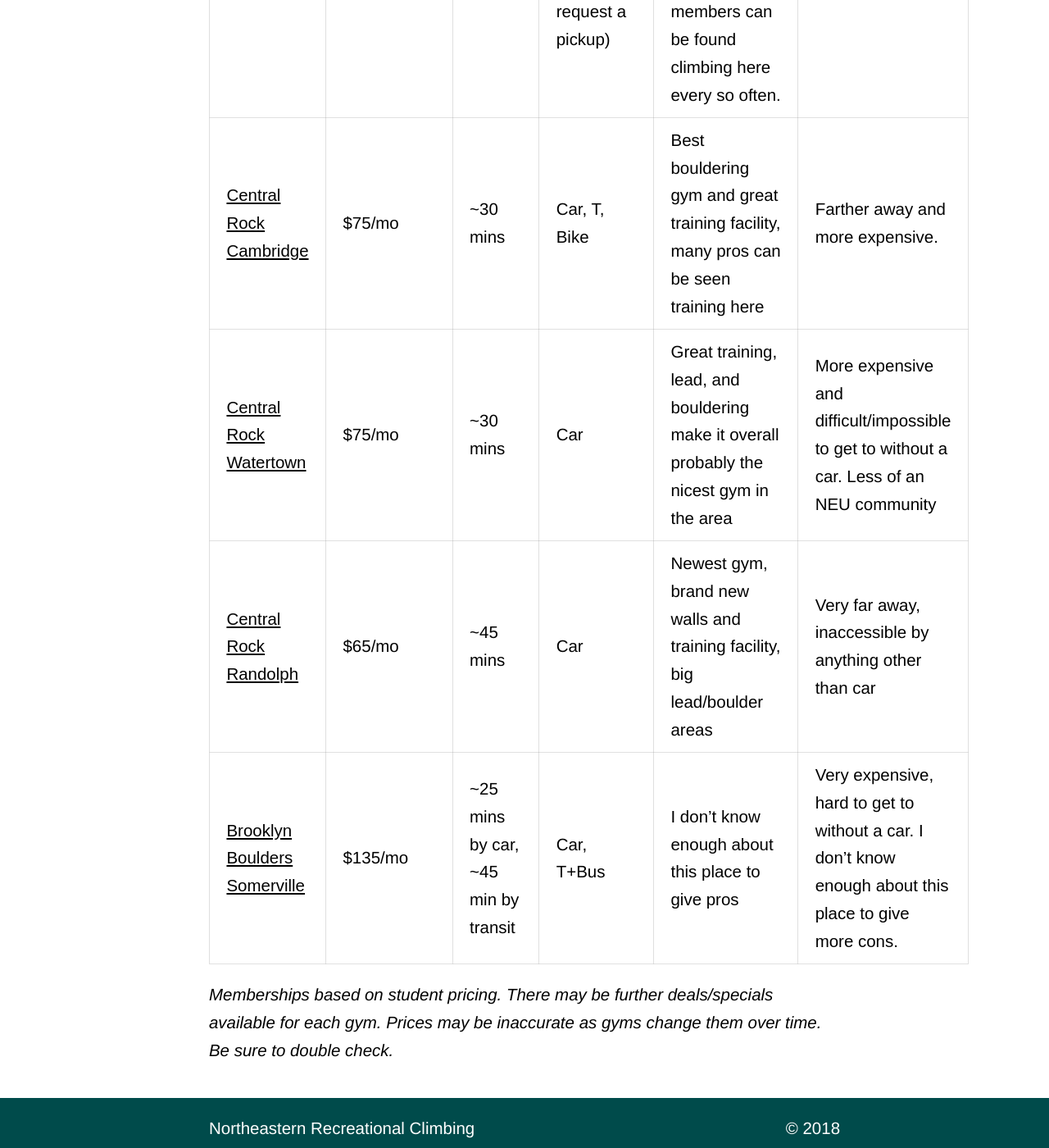
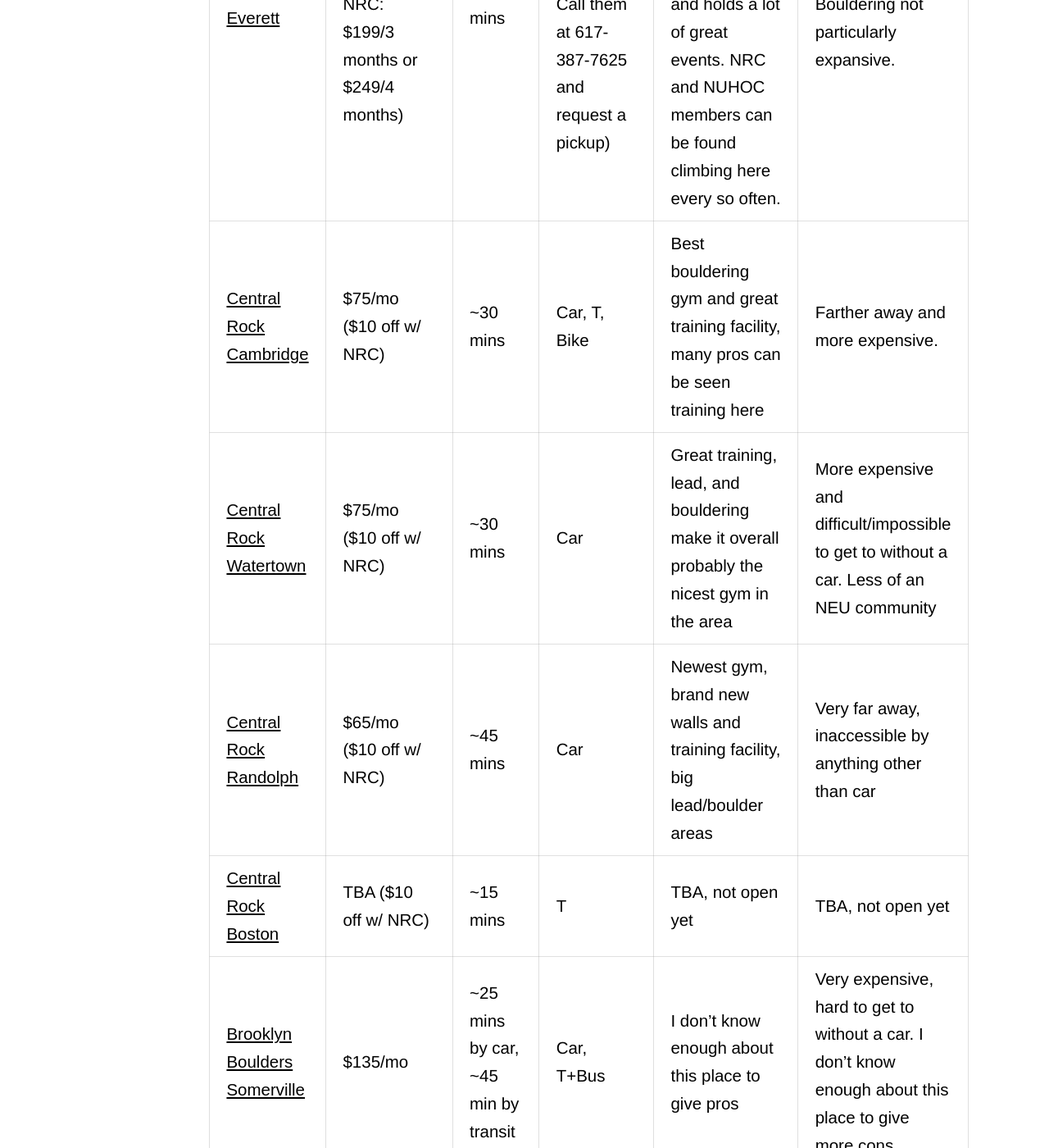
Before and after one commit to NortheasternClimbing/northeasternclimbing.github.io, a Jekyll site: the page built from nrc/wiki/gyms.md, in a window 1280 px wide and 1400 px high, scrolled down 1425 px. Shown: the whole window at 82% size. Built offline with Jekyll 4.4.1, drawn with Linux system fonts in a browser that asks for light colours; some of the changed text lies outside the part shown.

Commit message:
added discounts and new CRG

```diff
--- a/nrc/wiki/gyms.md
+++ b/nrc/wiki/gyms.md
@@ -3,13 +3,14 @@
 layout: nrc
 ---
 
+*Memberships based on student pricing. There may be further deals/specials available for each gym. Prices may be inaccurate as gyms change them over time. Be sure to double check.*
+
 Local Climbing Gyms | Membership | Avg. Travel Time | Accessible by | Pros | Cons
 --------------------|------------|------------------|---------------|------|-----
-[Rock Spot Climbing South Boston](http://southboston.rockspotclimbing.com/) | $59/mo (10$ off w/ NRC) | South Boston (~15-30 mins) | T, Bike, Walk, Car | NRC members have a $10 on monthly membership. It is also the closest/easiest accessible gym to campus and cheapest. This is where the NRC community is centered. | Bad/short rope climbing. Relatively inexperienced setting team so problems are inconsistent and tend to focus on big, powerful moves.
-[Metrorock Everett](https://www.metrorock.com/boston) | $75/mo | ~45 mins | Car, T (Orange line -> Wellington Station -> Call them at 617-387-7625 and request a pickup) | Huge lead climbing and toproping area and a friendly atmosphere, Metro creates a community and holds a lot of great events. NRC and NUHOC members can be found climbing here every so often. | Farther away and more expensive. Bouldering not particularly expansive.
-[Central Rock Cambridge](https://centralrockgym.com/cambridge/) | $75/mo | ~30 mins | Car, T, Bike | Best bouldering gym and great training facility, many pros can be seen training here | Farther away and more expensive.
-[Central Rock Watertown](https://centralrockgym.com/watertown/) | $75/mo | ~30 mins | Car | Great training, lead, and bouldering make it overall probably the nicest gym in the area | More expensive and difficult/impossible to get to without a car. Less of an NEU community
-[Central Rock Randolph](https://centralrockgym.com/randolph/) | $65/mo | ~45 mins | Car | Newest gym, brand new walls and training facility, big lead/boulder areas | Very far away, inaccessible by anything other than car
+[Rock Spot Climbing South Boston](http://southboston.rockspotclimbing.com/) | $59/mo ($10 off w/ NRC) | South Boston (~15-30 mins) | T, Bike, Walk, Car | NRC members have a $10 on monthly membership. It is also the closest/easiest accessible gym to campus and cheapest. This is where the NRC community is centered. | Bad/short rope climbing. Relatively inexperienced setting team so problems are inconsistent and tend to focus on big, powerful moves.
+[Metrorock Everett](https://www.metrorock.com/boston) | $75/mo (or discounted semester passes, with NRC: $199/3 months or $249/4 months) | ~45 mins | Car, T (Orange line -> Wellington Station -> Call them at 617-387-7625 and request a pickup) | Huge lead climbing and toproping area and a friendly atmosphere, Metro creates a community and holds a lot of great events. NRC and NUHOC members can be found climbing here every so often. | Farther away and more expensive. Bouldering not particularly expansive.
+[Central Rock Cambridge](https://centralrockgym.com/cambridge/) | $75/mo ($10 off w/ NRC) | ~30 mins | Car, T, Bike | Best bouldering gym and great training facility, many pros can be seen training here | Farther away and more expensive.
+[Central Rock Watertown](https://centralrockgym.com/watertown/) | $75/mo ($10 off w/ NRC) | ~30 mins | Car | Great training, lead, and bouldering make it overall probably the nicest gym in the area | More expensive and difficult/impossible to get to without a car. Less of an NEU community
+[Central Rock Randolph](https://centralrockgym.com/randolph/) | $65/mo ($10 off w/ NRC) | ~45 mins | Car | Newest gym, brand new walls and training facility, big lead/boulder areas | Very far away, inaccessible by anything other than car
+[Central Rock Boston](https://centralrockgym.com/boston/) | TBA ($10 off w/ NRC) | ~15 mins | T | TBA, not open yet | TBA, not open yet
 [Brooklyn Boulders Somerville](https://brooklynboulders.com/somerville/) | $135/mo | ~25 mins by car, ~45 min by transit | Car, T+Bus | **I don't know enough about this place to give pros** | Very expensive, hard to get to without a car. **I don't know enough about this place to give more cons**.
-
-*Memberships based on student pricing. There may be further deals/specials available for each gym. Prices may be inaccurate as gyms change them over time. Be sure to double check.*
```
